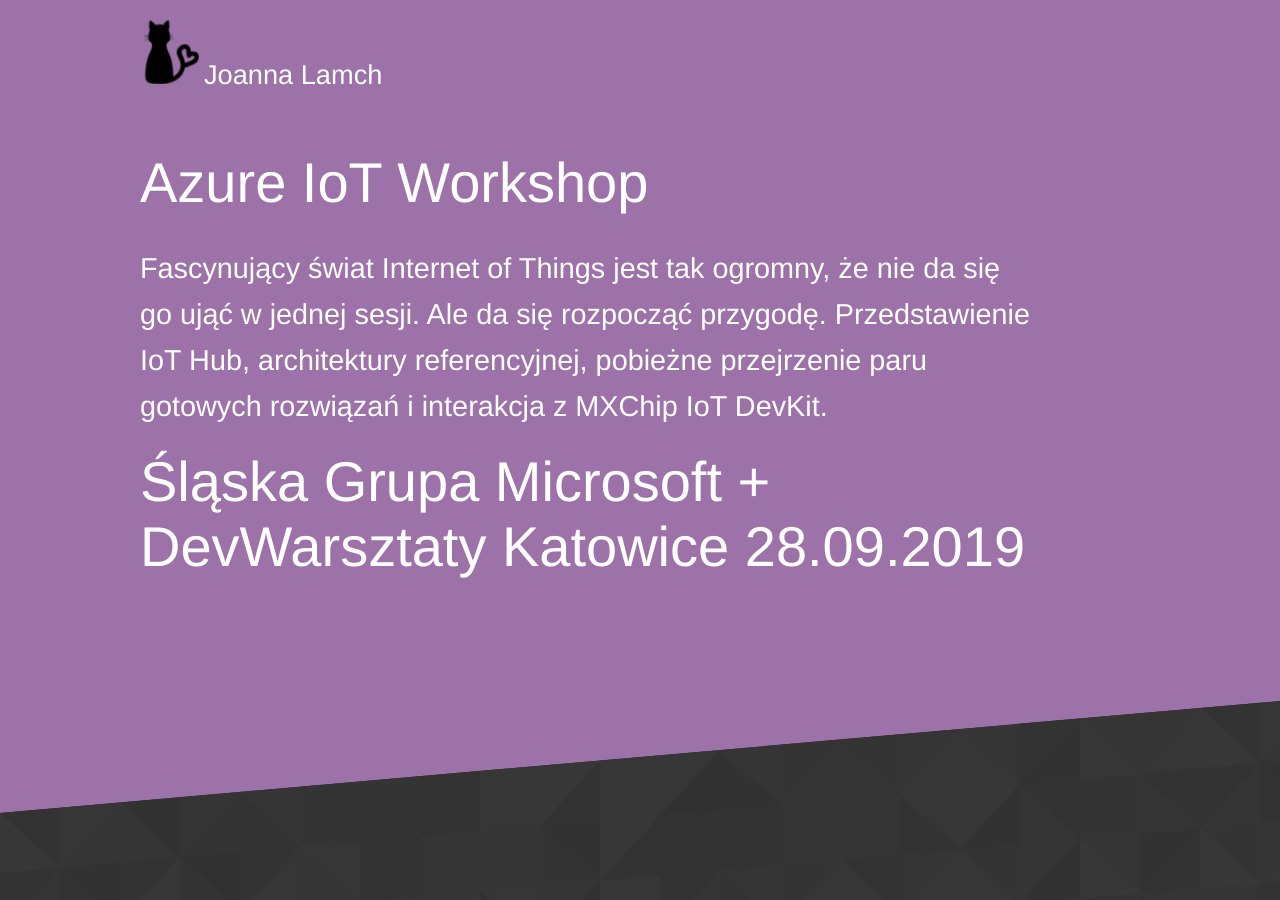
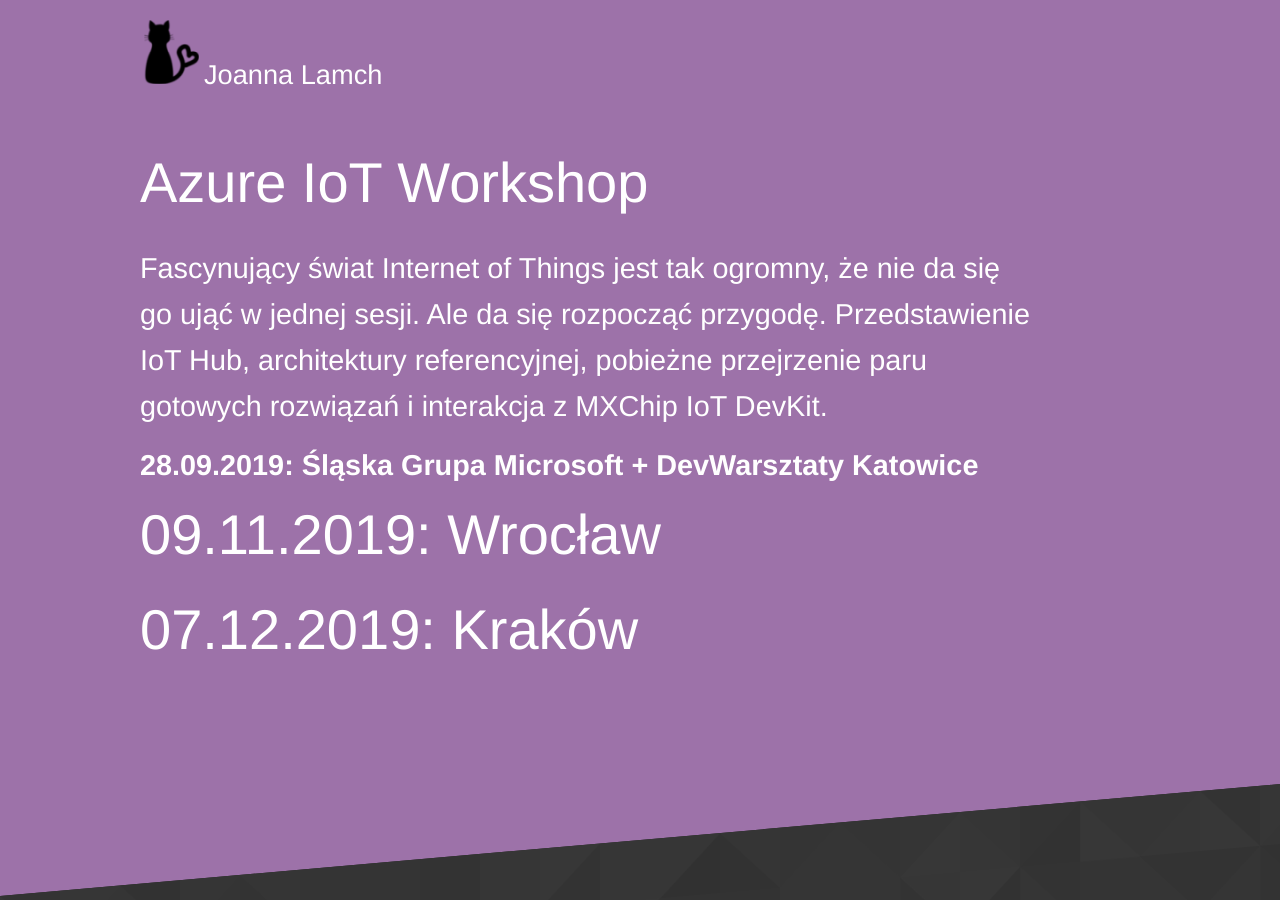
Before and after one commit to jlamch/AzureIoTWorkshop, a Jekyll site: the page built from index.html, in a window 1280 px wide and 900 px high. Built offline with Jekyll 4.4.1, drawn with Linux system fonts in a browser that asks for light colours; some of the changed text lies outside the part shown.

Commit message:
settings, std link + nowe daty

```diff
--- a/index.html
+++ b/index.html
@@ -13,7 +13,9 @@
 			<a class="button alt" href="https://azureiotworkshopsgms.konfeo.com/pl/groups">Bilety (50zł)</a>
 		</p>
 	-->
-		<h2 class="editable">Śląska Grupa Microsoft + DevWarsztaty Katowice 28.09.2019</h2>
+		<h3 class="editable">28.09.2019: Śląska Grupa Microsoft + DevWarsztaty Katowice</h3>
+		<h2 class="editable">09.11.2019: Wrocław</h2>
+		<h2 class="editable">07.12.2019: Kraków</h2>
 	</div>
 </section>
 
@@ -65,6 +67,7 @@
 		<p class="editable"><a href="https://marketplace.visualstudio.com/items?itemName=vsciot-vscode.azure-iot-tools">Azure IoT Tools VS Code plugin </a>		</p>
 		<p class="editable"><a href="https://marketplace.visualstudio.com/items?itemName=vsciot-vscode.vscode-iot-workbench">Azure IoT Workbench VS Code plugin</a></p>
 		<p class="editable"><a href="https://www.st.com/en/development-tools/stsw-link009.html">ST Link driver for windows</a></p>
+		<p class="editable"><a href="{{ site.baseurl }}/images/en.stsw-link009.zip">ST Link driver for windows - moja kopia</a></p>
 		<p class="editable"><a href="https://marketplace.visualstudio.com/items?itemName=vsciot-vscode.azure-iot-toolkit">IoT Hub Toolkit VS Code plugin </a></p>
 		<p class="editable"><a href="https://www.arduino.cc/en/Main/Software">Arduino IDE </a></p>
 		<p class="editable"><a href="https://marketplace.visualstudio.com/items?itemName=vsciot-vscode.vscode-arduino">Arduino VS Code plugin </a></p>
@@ -81,14 +84,18 @@
 		JSONCopy
 		"arduino.path": "/Applications",
 		"arduino.additionalUrls": "https://raw.githubusercontent.com/VSChina/azureiotdevkit_tools/master/package_azureboard_index.json"
-</p><p class="editable jldark">
+		</p>
+		<p class="editable jldark">
 			○ Ubuntu:
 		Replace the {username} placeholder below with your username.
 		JSONCopy
 		"arduino.path": "/home/{username}/Downloads/arduino-1.8.8",
 		"arduino.additionalUrls": "https://raw.githubusercontent.com/VSChina/azureiotdevkit_tools/master/package_azureboard_index.json"
 		</p>
-		</p>
+		<div >
+			<img src="{{ site.baseurl }}/images/arduinoSettings1.png" width="800" />
+			<img src="{{ site.baseurl }}/images/arduinoSettings2.png" width="800" />
+		</div>
 	</div>
 </section>
 <section class="hero diagonal">
```
Also changed, not shown: images/arduinoSettings1.png (added), images/arduinoSettings2.png (added), 2 other files. Lines whose indentation alone changed are shown as unchanged.
